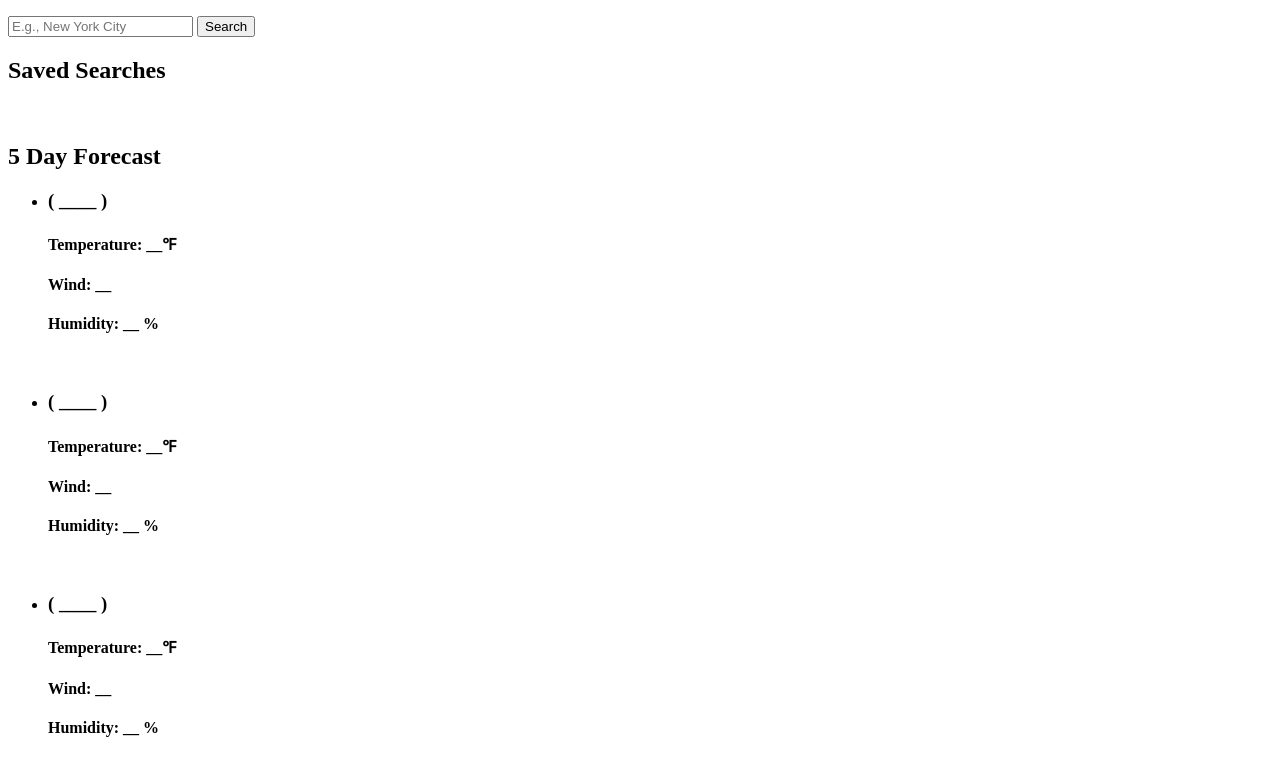
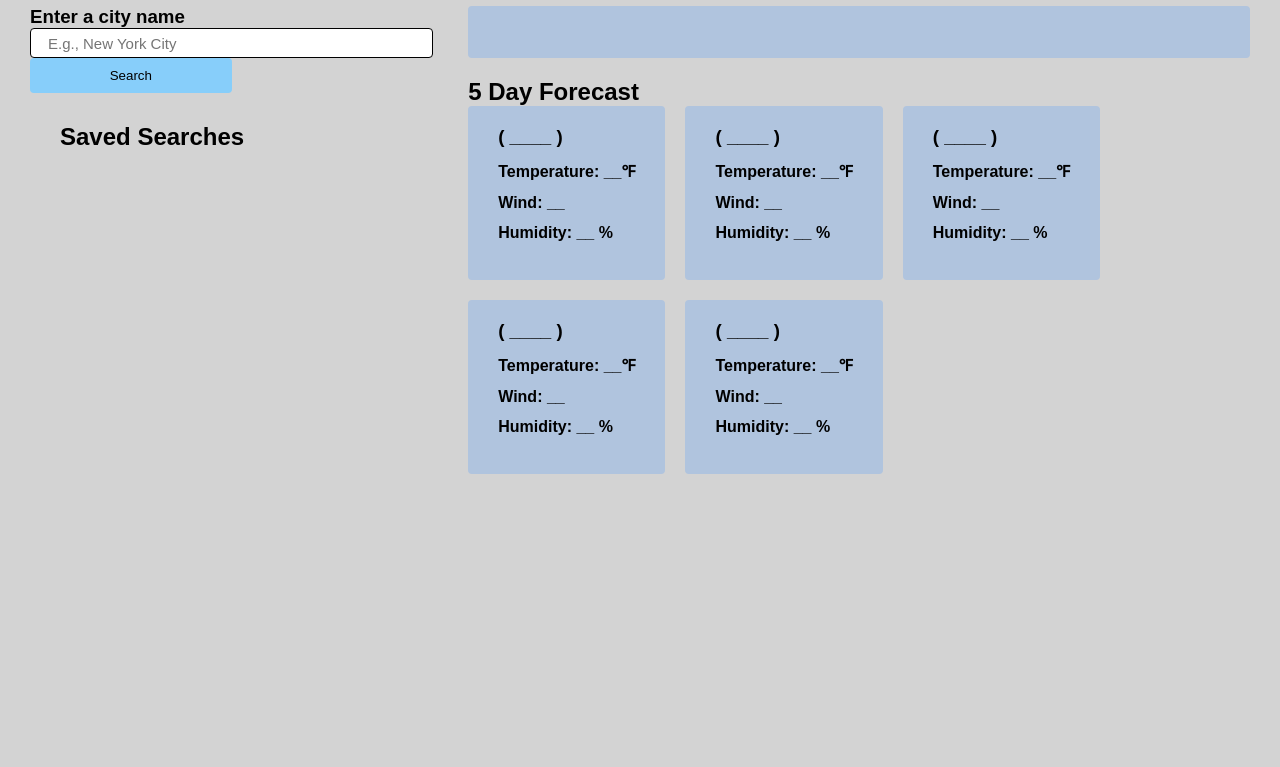
Before and after one commit to kmb8043/openWeather, a plain HTML site: page index.html in a window 1280 px wide. Shown: the part 105-872 px from the top of the page. After the commit the page ends 800 px from the top, so only its background shows below. Drawn offline with nearby package versions, Linux system fonts and the light colour scheme; the site is published under a folder, as on GitHub Pages, so addresses that start at the root find nothing.

Commit message:
weather api

```diff
--- a/index.html
+++ b/index.html
@@ -3,7 +3,7 @@
 <head>
     <meta charset="utf-8">
     <title> Open Weather API</title>
-    <link rel="stylesheet" href="/assets/styles/style.css">
+    <link rel="stylesheet" href="assets/styles/style.css">
     <script src="https://code.jquery.com/jquery-3.5.1.min.js"></script>
     <meta name="viewport" content="width=device-width, initial-scale=1.0">
 </head>
@@ -83,5 +83,5 @@
         </div>
 
     </div>
-<script src="/assets/js/weather.js"></script>
+<script src="assets/js/weather.js"></script>
 </body>
```
